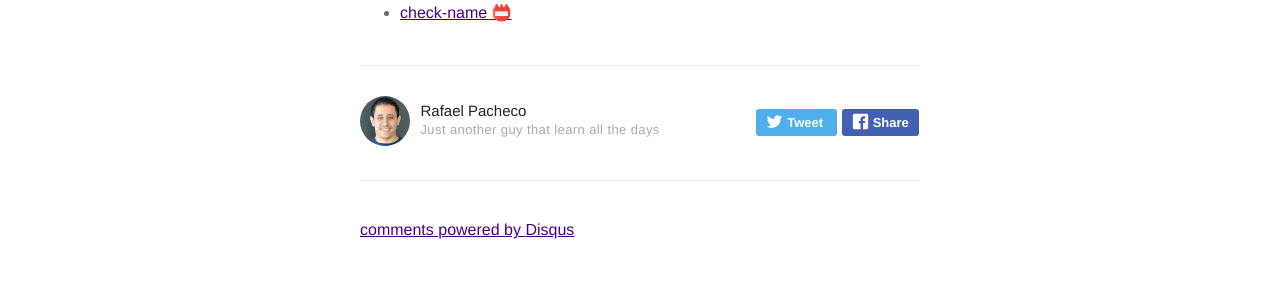
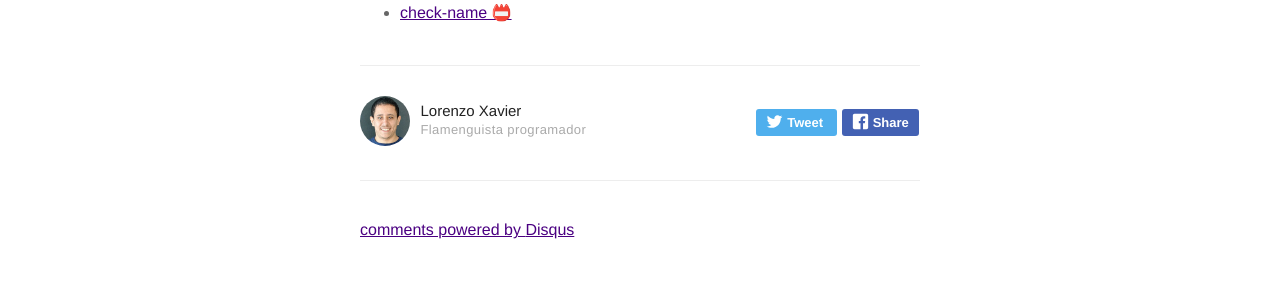
Before and after one commit to lorenzoppx/home, a Jekyll site: the page built from _posts/2016-12-01-tilt-project.md, in a window 1280 px wide. Shown: the part 671-966 px from the top of the page. Built offline with Jekyll 4.4.1, drawn with Linux system fonts in a browser that asks for light colours; a script that is not in the unit is left out; comment, search, counter and statistics services are not loaded.

Commit message:
Update _config.yml

```diff
--- a/_config.yml
+++ b/_config.yml
@@ -18,14 +18,14 @@ resume-url: https://goo.gl/OFHFV8
 resume-pt-url: https://goo.gl/LRzSG3
 lattes-url: http://buscatextual.cnpq.br/buscatextual/visualizacv.do?id=K4479514T6&idiomaExibicao=2
 lattes-pt-url: http://lattes.cnpq.br/6347254071071364
-url: https://ravpacheco.com
+url: https://lorenzoppx.github.io/SITE2
 
 # your url: http://USERNAME.github.io
-real-url: ravpacheco.com
+real-url: https://lorenzoppx.github.io
 permalink: /:title/
 
 # To enable google analytics, supply your token below
-analytics-google: 'UA-62025300-1'
+# analytics-google: 'UA-62025300-1'
 
 # To enable piwik tracking, supply your url & site ID below
 # analytics-piwik-url: 'piwik.my-host.com'
@@ -33,36 +33,36 @@ analytics-google: 'UA-62025300-1'
 
 # if you don't want comments in your posts, leave categories empty
 disqus:
-  shortname: ravpacheco # enter this from your disqus account
+  shortname: lorenzoppx # enter this from your disqus account
   categories: [blog, project] # only show disqus for posts that have these categories
 
 # if you don't have any of social below, comment the line
-facebook: ravpacheco
-twitter: ravpachecco
-google: RafaelPachecoBH
-instagram: ravpachecco
+#facebook: ravpacheco
+#twitter: ravpachecco
+#google: lorenzopx@gmail.com
+instagram: Lorenzo.xavier
 # pinterest: mypinterest
-linkedin: ravpacheco
-youtube: ravpacheco
-spotify: ravpacheco
-github: ravpacheco
+#linkedin: ravpacheco
+#youtube: ravpacheco
+#spotify: ravpacheco
+github: lorenzoppx
 # gitlab: mygitlab
 # lastfm: mylastfm
-stackoverflow: 3613766/rafael-pacheco
+# stackoverflow: 3613766/rafael-pacheco
 # quora: userquora
 # reddit: username
-medium: ravpacheco
+# medium: ravpacheco
 #vimeo: myvimeo
-email: ravpacheco@gmail.com
+email: lorenzopx@gmail.com
 # lanyrd: mylanyrd
 
 authors:
     ravpacheco:
-        name: Rafael Pacheco
-        bio: Just another guy that learn all the days
+        name: Lorenzo Xavier
+        bio: Flamenguista programador
         external-image: false
         picture: assets/images/profile.jpg
-        twitter: ravpachecco
+        #twitter: ravpachecco
 
 # do you want a larger site? change the option below
 # options: [normal, large] | default: normal
```
